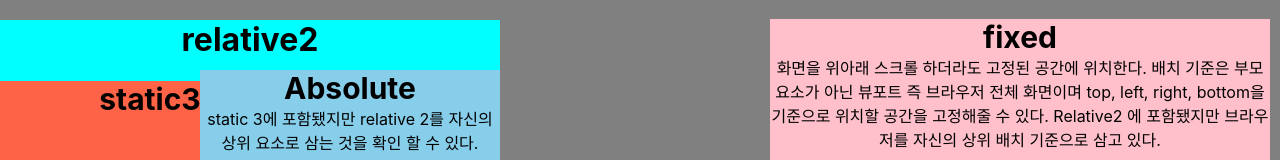
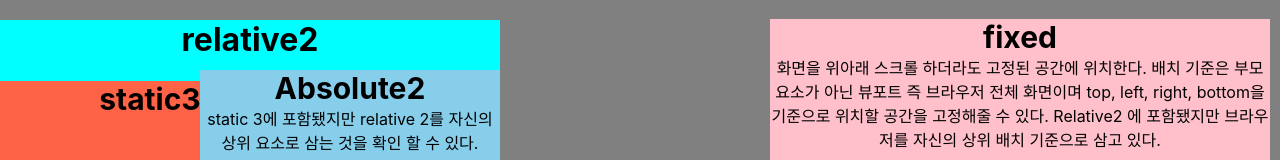
Before and after one commit to kwony/nextjs-study, a Next.js app: page /position in a window 1280 px wide. Shown: the part 481-641 px from the top of the page. Built offline with nearby package versions, Linux system fonts and the light colour scheme.

Commit message:
absolute -> absolute2 로 이름 바꾸기

```diff
--- a/pages/position/index.tsx
+++ b/pages/position/index.tsx
@@ -107,7 +107,7 @@ const Position = () => {
                             fontWeight: "bold",
                             fontSize: "30px"
                         }}>
-                            Absolute
+                            Absolute2
                         </div>
                         static 3에 포함됐지만 relative 2를 자신의 상위 요소로 삼는 것을 확인 할 수 있다.
                     </div>
```
